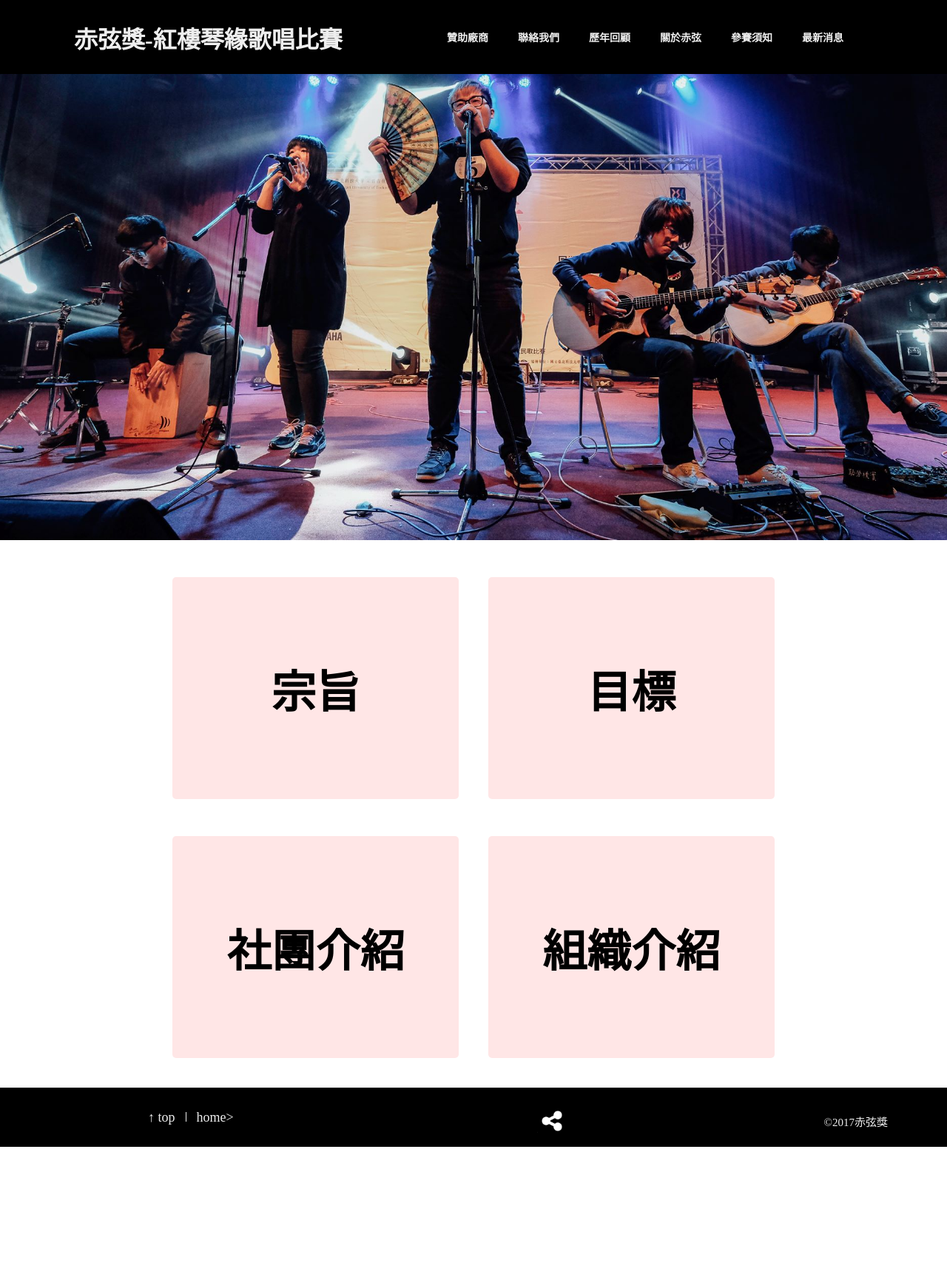
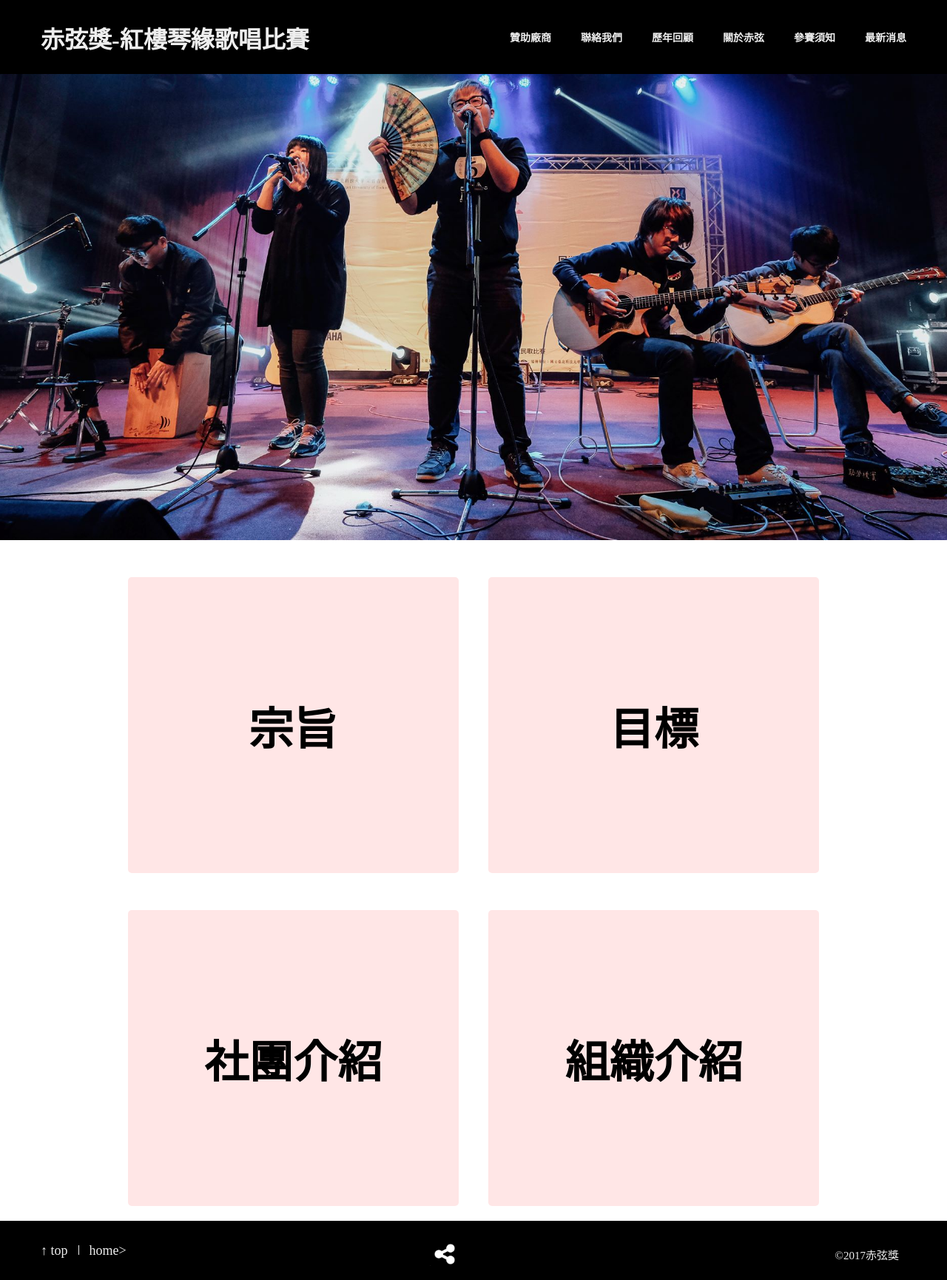
Before and after one commit to read0609/Web-midtermProject, a plain HTML site: page web_page_project_red_string/index_about.html in a window 1280 px wide. Shown: the whole page at 74% size. Before the commit the page ends 1550 px from the top, so only its background shows below. Drawn offline with Linux system fonts and the light colour scheme.

Commit message:
新增container 統一header footer的距離

```diff
--- a/web_page_project_red_string/index_about.html
+++ b/web_page_project_red_string/index_about.html
@@ -7,6 +7,7 @@
 </head>
 <body>
   <div class="header">
+  <div class="container">
   <h1>赤弦獎-紅樓琴緣歌唱比賽</h1>
   <div class="nav">
     <ul>
@@ -18,14 +19,15 @@
       <li><a href="index_support.html">贊助廠商</a></li>
   </div><!--nav-->
   </div><!--header-->
+</div>
 
   <div class="majorPic">
   </div><!--majorPic-->
 
-  <div class="about_main">
+  <div class="container">
   <div class="row">
     <div class="about">
-    <div class="col col-sm-4">
+    <div class="col col-sm-5">
       <div class="square">
       <h3>宗旨</h3>
         <div class="content">
@@ -34,7 +36,7 @@
       </div>
     </div>
 
-    <div class="col col-sm-4">
+    <div class="col col-sm-5">
       <div class="square">
         <h3>目標</h3>
         <div class="content">
@@ -45,7 +47,7 @@
   </div><!--about_top"-->
 
   <div class="about">
-    <div class="col col-sm-4">
+    <div class="col col-sm-5">
       <div class="square">
         <h3>社團介紹</h3>
         <div class="content">
@@ -54,7 +56,7 @@
       </div>
     </div>
 
-    <div class="col col-sm-4">
+    <div class="col col-sm-5">
       <div class="square">
         <h3>組織介紹</h3>
         <div class="content">
@@ -67,13 +69,23 @@
 </div><!--about_main-->
 
   <footer>
+  <div class="container">
     <div class="footerLeft">
       <p><a href="#">↑ top</a></p>
       <div class="line2"></div>
       <p><a href="#">home></a></p>
     </div><!--footerLeft-->
-    <div class="share"><img src="image/share1.png"/></div>
+    <div class="share">
+      <img class="share_btn" src="image/share1.png" />
+      <ul class="share_icons">
+          <li><img src="image/FB.png"></li>
+          <li><img src="image/IG.png"></li>
+          <li><img src="image/g.png"></li>
+      </ul>
+    </div>
     <div class="small"><p>©2017赤弦獎</p></div>
+</div>
   </footer>
 </body>
+<script type="text/javascript" src="script.js"></script>
 </html>
--- a/web_page_project_red_string/style.css
+++ b/web_page_project_red_string/style.css
@@ -15,8 +15,9 @@ body,footer{
 }
 .container{
   max-width: 1170px;
+  overflow: auto;
+  justify-content: space-around;
   margin:0 auto;
-  overflow: auto;
 }
 .row{
   width:100%;
@@ -45,11 +46,11 @@ body,footer{
   background-color: #000;
   width:100%;
   height:100px;
-  padding-left: 50px;
-  padding-right: 100px;
   position: fixed;
   top:0px;
   z-index: 1000;
+  overflow: auto;
+
 }
 .nav{
   overflow:auto;
@@ -61,14 +62,13 @@ h1{
   color:#EEE;
   font-family: Microsoft JhengHei;
   margin-top:28px;
-  margin-left: 50px;
 }
 .nav ul li{
   display:inline-block;
   float:right;
   font-family: Arial;
   margin-top: 40px;
-  margin-right: 40px;
+  margin-left : 40px;
 }
 .nav a{
     text-decoration: none;
@@ -90,7 +90,7 @@ footer{
   background-color: #000;
   max-width: auto;
   height:80px;
-  margin-top:0px;
+  margin-top:20px;
 }
 footer p{
   color:#EEE;
@@ -112,11 +112,10 @@ footer a{
 }
 .small{
   float:right;
-  margin-right: 70px;
   margin-top: 35px;
 }
 .footerLeft{
-  margin-left: 200px;
+
   float: left;
   display: inline-block;
   margin-top: 30px;
@@ -180,7 +179,7 @@ img.share_btn{
 }
 .square{
   background-color: #ffe6e6;
-  height: 300px;
+  height: 400px;
   margin-top:50px;
   position: relative;
   border-radius: 5px;
@@ -318,7 +317,7 @@ img.share_btn{
 }
 .gif{
   width: 50%;
-  height: 600px;
+  height: 500px;
   margin:-50px auto;
   .background-color: #FAE0E0;
   position: relative;
@@ -326,10 +325,11 @@ img.share_btn{
 }
 .gif1,.gif2,.gif3,.gif4{
   width: 50%;
-  height: 300px;
+  height: 250px;
   background-position:center;
   background-repeat: no-repeat;
   background-size:contain;
+  overflow: auto;
 
 }
 .gif1{
@@ -368,15 +368,16 @@ img.share_btn{
 .flickr_img {
     margin: 0px auto;
     width: 50%;
-    height: 500px;
+    height: 450px;
     position: relative;
     margin-top:50px;
+    overflow: visible;
 }
 .flickr_img div {
     position: absolute;
     opacity: 0;
     filter: alpha(opacity=0);
-    left:7%;
+    margin: 0px auto;
 }
 .flickr_img div {
     animation: round 25s linear infinite;
```
Also changed, not shown: web_page_project_red_string/index.html (+4 -1 lines), web_page_project_red_string/index_review.html (+14 -2 lines), web_page_project_red_string/index_support.html (+14 -2 lines).
